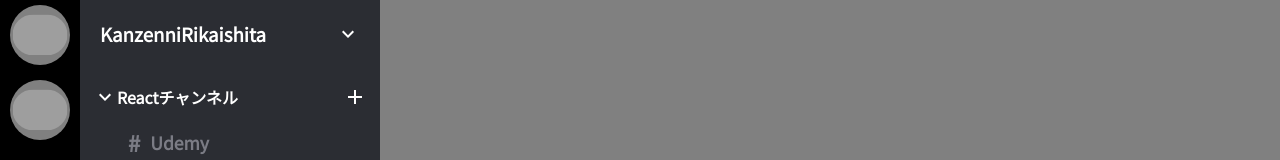
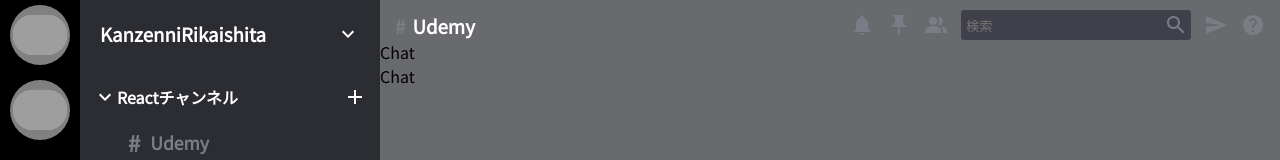
Before and after one commit to MIDO-ruby7/discord-clone, a React (Create React App) app: page / in a window 1280 px wide. Shown: the top 160 px of the page. Built offline with nearby package versions, Linux system fonts and the light colour scheme; grey boxes are pictures that could not be loaded.

Commit message:
chat Header

```diff
--- a/src/App.scss
+++ b/src/App.scss
@@ -0,0 +1,4 @@
+.App {
+  display: flex;
+  background-color: #686a6e;
+}
--- a/src/App.tsx
+++ b/src/App.tsx
@@ -1,11 +1,13 @@
 import React from 'react';
 import "./App.scss";
 import Sidebar from "./components/sidebar/Sidebar";
+import Chat from './components/chat/Chat';
 
 function App() {
   return (
     <div className="App">
       <Sidebar />
+      <Chat />
     </div>
   );
 }
--- /dev/null
+++ b/src/components/chat/Chat.scss
@@ -0,0 +1,5 @@
+.chat {
+  display: flex;
+  flex-direction: column;
+  flex-grow: 1;
+}
--- /dev/null
+++ b/src/components/chat/Chat.tsx
@@ -0,0 +1,15 @@
+import React from 'react'
+import './Chat.scss'
+import ChatHeader from './ChatHeader'
+
+function Chat() {
+  return (
+    <div className='chat'>
+      <ChatHeader />
+      <div className='chatMessage'>Chat</div>
+      <div className='chatInput'>Chat</div>
+    </div>
+  )
+}
+
+export default Chat
--- /dev/null
+++ b/src/components/chat/ChatHeader.scss
@@ -0,0 +1,47 @@
+.chatHeader{
+  display: flex;
+  align-items: center;
+  justify-content: space-between;
+  width: 100%;
+  padding-top: 10px;
+
+  .chatHeaderLeft{
+    padding-left: 15px;
+  }
+
+  .chatHeaderHash {
+    color: #7b7c85;
+    padding-right: 7px;
+  }
+
+  h3 {
+    color: white;
+  }
+
+  .chatHeaderRight{
+    padding-right: 15px;
+    display: flex;
+    align-items: center;
+    gap: 13px;
+    color: #7b7c85;
+
+    .chatHeaderSearch {
+      display: flex;
+      align-items: center;
+      background-color: #40404a;
+      padding: 3px;
+      border-radius: 3px;
+
+      input {
+        background-color: transparent;
+        outline: none;
+        color: white;
+        border: none;
+      }
+    }
+
+    .MuiSvgIcon-root {
+      cursor: pointer;
+    }
+  }
+}
--- /dev/null
+++ b/src/components/chat/ChatHeader.tsx
@@ -0,0 +1,34 @@
+import React from 'react'
+import './ChatHeader.scss'
+import NotificationsIcon from '@mui/icons-material/Notifications';
+import PushPinIcon from '@mui/icons-material/PushPin';
+import PeopleAltIcon from '@mui/icons-material/PeopleAlt';
+import SearchIcon from '@mui/icons-material/Search';
+import SendIcon from '@mui/icons-material/Send';
+import HelpIcon from '@mui/icons-material/Help';
+
+function ChatHeader() {
+  return (
+    <div className='chatHeader'>
+      <div className='chatHeaderLeft'>
+        <h3>
+          <span className='chatHeaderHash'>#</span>
+          Udemy
+        </h3>
+      </div>
+      <div className='chatHeaderRight'>
+        <NotificationsIcon />
+        <PushPinIcon />
+        <PeopleAltIcon />
+        <div className='chatHeaderSearch'>
+          <input type='text' placeholder='検索'/>
+          <SearchIcon />
+        </div>
+        <SendIcon />
+        <HelpIcon />
+      </div>
+    </div>
+  )
+}
+
+export default ChatHeader
--- a/src/components/sidebar/Sidebar.scss
+++ b/src/components/sidebar/Sidebar.scss
@@ -1,8 +1,8 @@
 .sidebar {
   display: flex;
-  flex: 0.35;
+  flex: 0.3;
   height: 100vh;
-  background-color: gray;
+  // background-color: gray;
 
   .sidebarLeft {
     display: flex;
@@ -35,6 +35,7 @@
     background-color: #2b2d33;
     width: 300px;
     position: relative;
+    flex-grow: 1;
 
     .sidebarTop {
       color: #ffffff;
```
